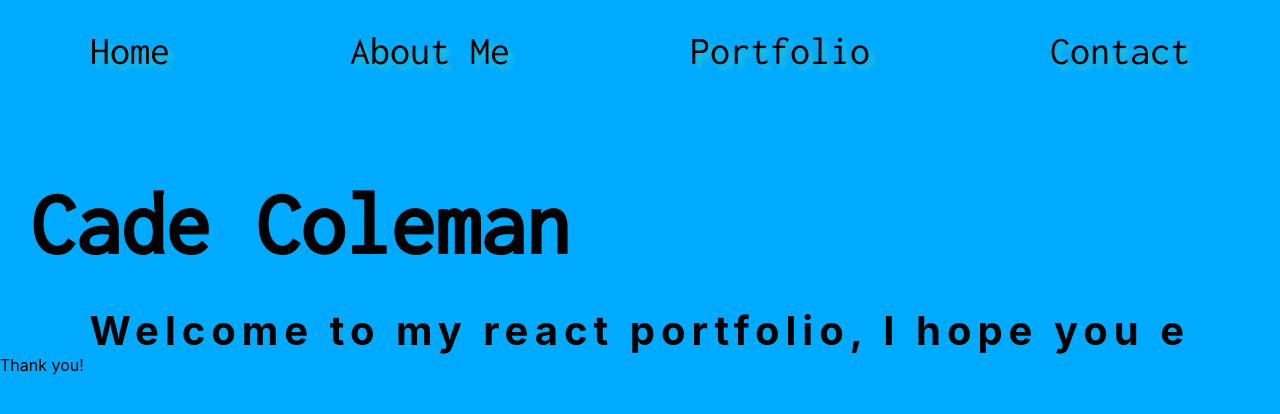
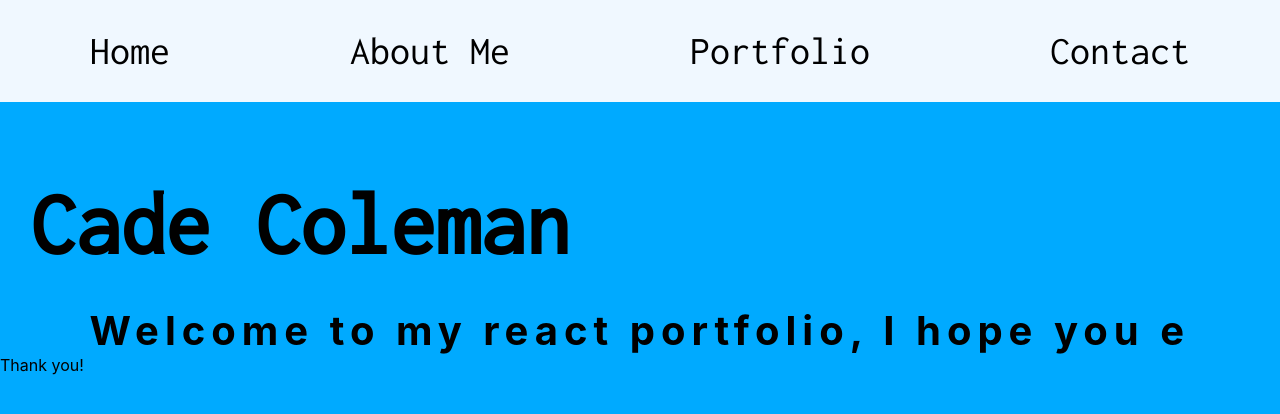
Before and after one commit to cade-coleman/cades-portfolio, a React (Create React App) app: page /#/ in a window 1280 px wide. Shown: the top 414 px of the page. Built offline with nearby package versions, Linux system fonts and the light colour scheme.

Commit message:
more css

```diff
--- a/src/components/Nav/nav.css
+++ b/src/components/Nav/nav.css
@@ -5,7 +5,7 @@
     justify-content: center;
     font-size: 30px;
     font-family: 'Inconsolata', monospace;
-    text-shadow: 5px 5px 5px rgba(82, 219, 159, 0.566);
+    background-color: aliceblue;
 }
 
 .navLink{
@@ -15,7 +15,7 @@
 }
 
 .navLink:hover{
-    font-size: 50px;
+  text-shadow: 5px 5px 5px cadetblue;
     animation: hoverSpin;
 }
 
@@ -23,12 +23,3 @@
 .space-around{
     justify-content: space-around;
 }
-
-@keyframes hoverSpin {
-    from {
-      transform: rotate(0deg);
-    }
-    to {
-      transform: rotate(360deg);
-    }
-  }
--- a/src/styles/AppHome.css
+++ b/src/styles/AppHome.css
@@ -83,6 +83,8 @@
   margin-bottom: -30px;
 }
 
+/* from codepen */
+
 .typewriter h1 {
   font-size: 40px;
   overflow: hidden; /* Ensures the content is not revealed until the animation */
```
